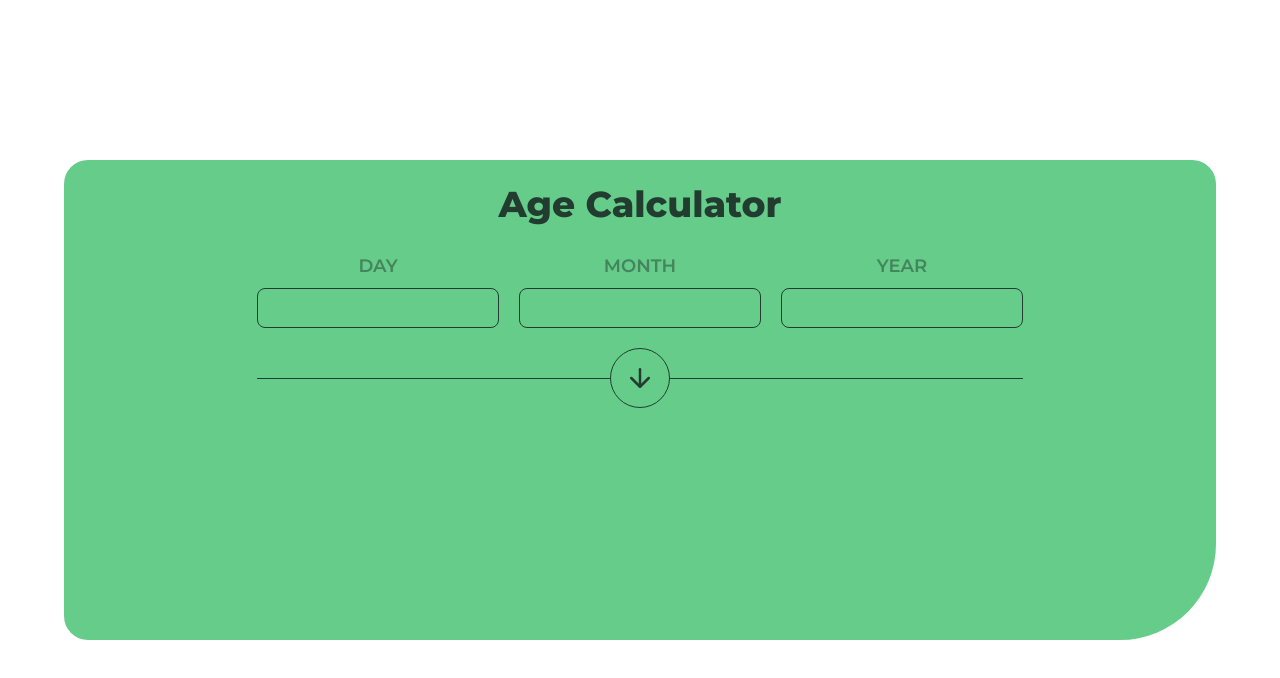
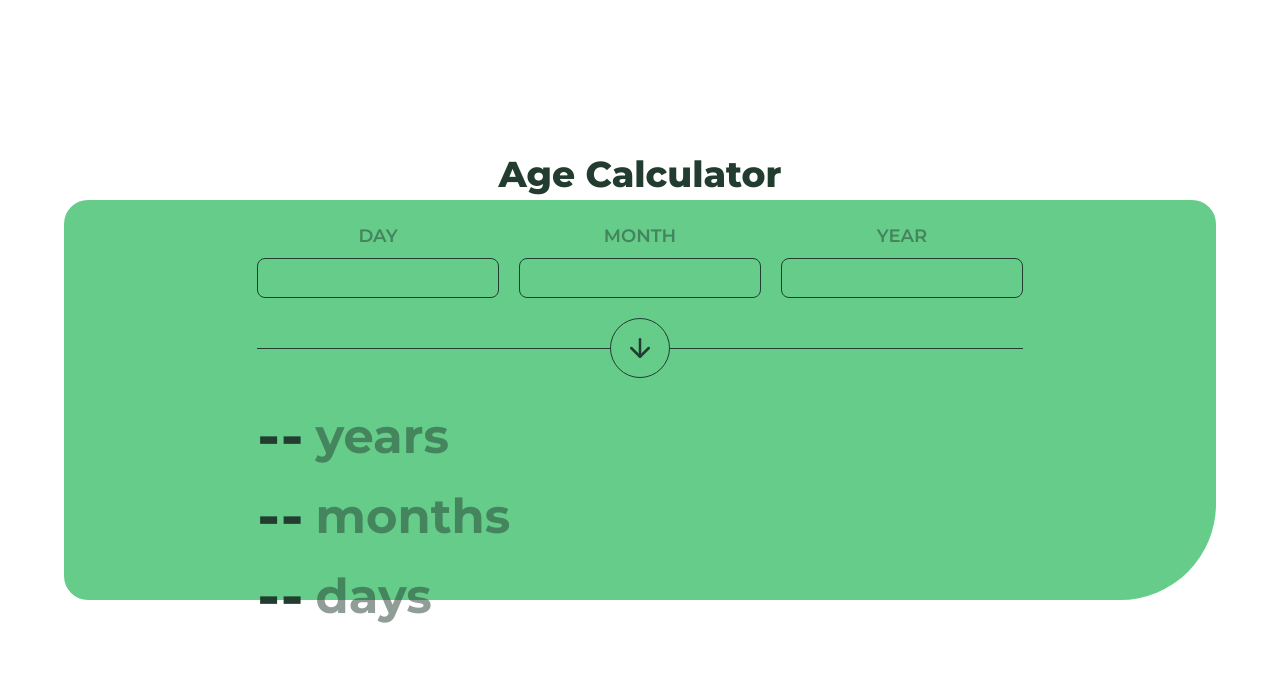
Before and after one commit to chaosweasl/age-calculator, a React (Vite) app: page / in a window 1280 px wide. Shown: the top 678 px of the page. Built offline with nearby package versions, Linux system fonts and the light colour scheme.

Commit message:
redesign + changed error message

```diff
--- a/src/components/Card.tsx
+++ b/src/components/Card.tsx
@@ -2,14 +2,18 @@ import { useState, FormEvent, ChangeEvent } from "react";
 import { ArrowDown } from "lucide-react";
 import { DateTime } from "luxon";
 
-export function Card() {
+type CardProps = {
+  error: string;
+  setError: (error: string) => void;
+};
+
+export function Card({ error, setError }: CardProps) {
   const [day, setDay] = useState<number | "">("");
   const [month, setMonth] = useState<number | "">("");
   const [year, setYear] = useState<number | "">("");
   const [ageYears, setAgeYears] = useState<number | null>(null);
   const [ageMonths, setAgeMonths] = useState<number | null>(null);
   const [ageDays, setAgeDays] = useState<number | null>(null);
-  const [error, setError] = useState<string>("");
 
   const handleSubmit = (e: FormEvent<HTMLFormElement>) => {
     e.preventDefault();
@@ -53,7 +57,7 @@ export function Card() {
   };
 
   return (
-    <div className="card bg-primary text-primary-content justify-center items-center flex h-6/10 w-9/10">
+    <div className="card bg-primary text-primary-content justify-center items-center flex h-1/2 w-9/10">
       <div className="card-body">
         <h1 className="card-title text-3xl sm:text-4xl justify-center items-center mb-5 font-extrabold">
           Age Calculator
@@ -111,30 +115,26 @@ export function Card() {
         </form>
 
         <div className="mt-5 mb-5 h-full flex flex-col justify-start items-start text-center">
-          {error && <p className="text-red-400">{error}</p>}
-
-          {!error && ageYears !== null && (
           <div className="text-left flex flex-col gap-5">
-              <p className="text-5xl font-bold flex flex-row gap-3">
-                {ageYears}{" "}
-                <span className="text-primary-content/50 text-3xl flex justify-start items-center">
+            <p className="text-6xl font-bold flex flex-row gap-3">
+              {ageYears !== null && error == "" ? ageYears : "--"}{" "}
+              <span className="text-primary-content/50 text-5xl flex justify-start items-center">
                 years
               </span>
             </p>
-              <p className="text-5xl font-bold flex flex-row gap-3">
-                {ageMonths}{" "}
-                <span className="text-primary-content/50 text-3xl flex justify-start items-center">
+            <p className="text-6xl font-bold flex flex-row gap-3">
+              {ageMonths !== null && error == "" ? ageMonths : "--"}{" "}
+              <span className="text-primary-content/50 text-5xl flex justify-start items-center">
                 months
               </span>
             </p>
-              <p className="text-5xl font-bold flex flex-row gap-3">
-                {ageDays}{" "}
-                <span className="text-primary-content/50 text-3xl flex justify-start items-center">
+            <p className="text-6xl font-bold flex flex-row gap-3">
+              {ageDays !== null && error == "" ? ageDays : "--"}{" "}
+              <span className="text-primary-content/50 text-5xl flex justify-start items-center">
                 days
               </span>
             </p>
           </div>
-          )}
         </div>
       </div>
     </div>
--- a/src/pages/App.tsx
+++ b/src/pages/App.tsx
@@ -3,12 +3,35 @@ import "../styles/App.css";
 import { Card } from "../components/Card";
 
 /*libraries*/
-// import { DateTime } from "luxon";
+import { useState } from "react";
 
 function App() {
+  const [error, setError] = useState<string>("");
+
   return (
     <div className="flex justify-center items-center h-screen w-screen">
-      <Card />
+      {error !== "" && (
+        <div
+          role="alert"
+          className="absolute top-0 mt-10 w-9/10 h-auto alert alert-error"
+        >
+          <svg
+            xmlns="http://www.w3.org/2000/svg"
+            className="h-8 w-8 shrink-0 stroke-current"
+            fill="none"
+            viewBox="0 0 24 24"
+          >
+            <path
+              strokeLinecap="round"
+              strokeLinejoin="round"
+              strokeWidth="2"
+              d="M10 14l2-2m0 0l2-2m-2 2l-2-2m2 2l2 2m7-2a9 9 0 11-18 0 9 9 0 0118 0z"
+            />
+          </svg>
+          <span className="text-xl">{error}</span>
+        </div>
+      )}
+      <Card error={error} setError={setError} />
     </div>
   );
 }
```
Lines whose indentation alone changed are shown as unchanged.
